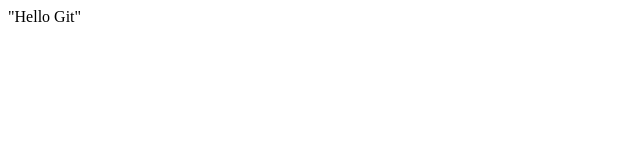
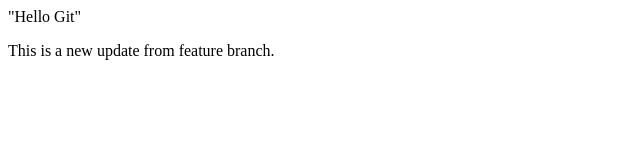
Before and after one commit to MuhammadAhmedRaza99/VersionControl_Assignment, a plain HTML site: page index.html in a window 1280 px wide. Shown: the whole page, without its empty margins (0-640 px from the left). Drawn offline with Linux system fonts and the light colour scheme.

Commit message:
Updated index.html with new paragraph

```diff
--- a/index.html
+++ b/index.html
@@ -1 +1,2 @@
 "Hello Git"
+<p>This is a new update from feature branch.</p>
```
